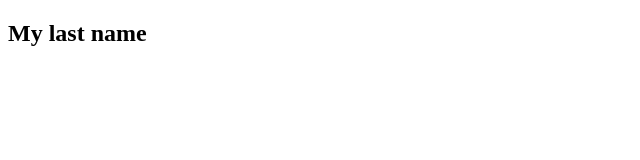
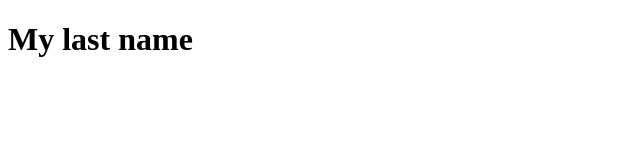
Before and after one commit to curso-com-certificado-git/projeto1, a plain HTML site: page index.html in a window 1280 px wide. Shown: the whole page, without its empty margins (0-640 px from the left). Drawn offline with Linux system fonts and the light colour scheme.

Commit message:
updating content page title

```diff
--- a/index.html
+++ b/index.html
@@ -6,6 +6,6 @@
     <title>Landing Page</title>
 </head>
 <body>
-    <h2>My last name</h2>
+    <h1>My last name</h1>
 </body>
 </html>
```
